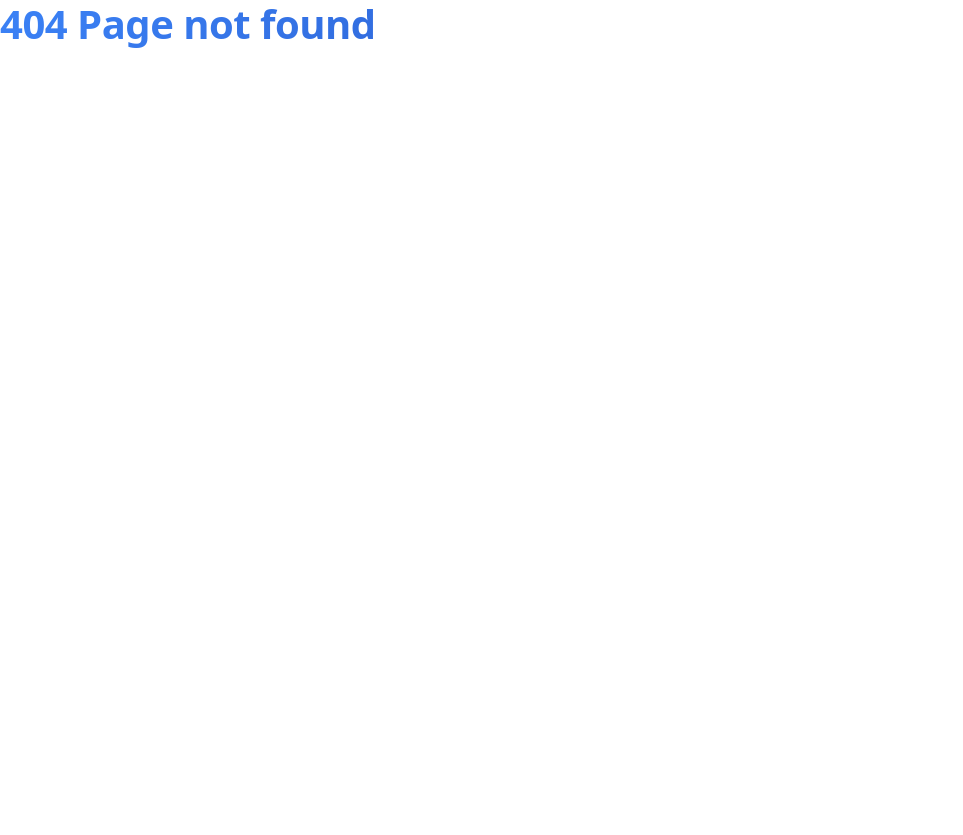
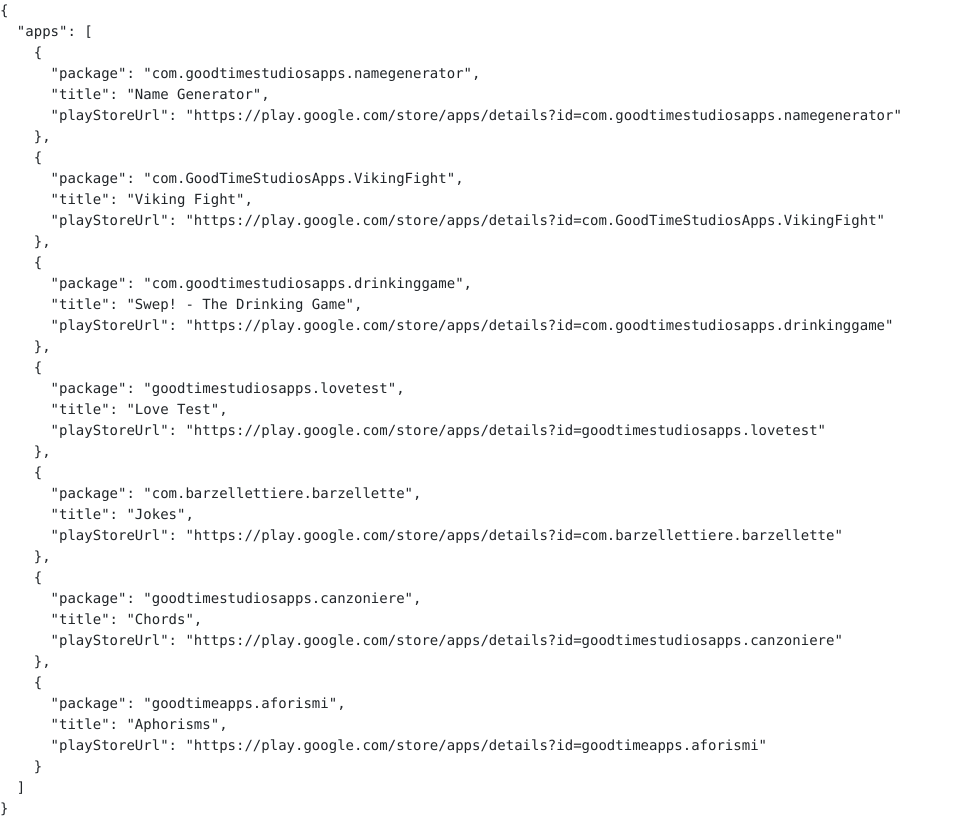
Before and after one commit to taccarlo/my_website, a React (Create React App) app: page /playStoreUrl in a window 1280 px wide. Before the commit this address had no page. Shown: the whole page, without its empty margins (0-963 px from the left). Before the commit the page ends 800 px from the top, so only its background shows below. Built offline with nearby package versions, Linux system fonts and the light colour scheme.

Commit message:
[up] play store app listing page
Adds a new route and component to display a list of Good Time Studios Apps with their package names and Google Play Store URLs. Includes SEO metadata via the useMetaTags hook.

```diff
--- a/package.json
+++ b/package.json
@@ -1,6 +1,6 @@
 {
   "name": "carlo-tacchella",
-  "version": "0.4.3",
+  "version": "0.4.4",
   "private": true,
   "dependencies": {
     "@testing-library/jest-dom": "^5.17.0",
--- a/src/App.js
+++ b/src/App.js
@@ -11,6 +11,7 @@
 import CustomErrorElement from "./components/navigation/errorElement";
 import { createBrowserRouter, RouterProvider } from "react-router-dom";
 import MyGithub from "./components/pages/myGithub";
+import PlayStoreUrl from "./components/pages/playStoreUrl";
 import './style/style.css';
 import './style/modern-theme.css';
 
@@ -54,6 +55,7 @@
       {path:'/testbench/tts', element: <TTS/>},
       {path:'/gtsa/privacypolicy', element: <PrivacyPolicy/>}
     ]},
+  {path:'/playStoreUrl', element: <PlayStoreUrl/>},
 ]);
 
 function App(){
--- /dev/null
+++ b/src/components/pages/playStoreUrl.js
@@ -0,0 +1,47 @@
+import React from 'react';
+
+function PlayStoreUrl() {
+  const data = {
+    "apps": [
+      {
+        "package": "com.goodtimestudiosapps.namegenerator",
+        "title": "Name Generator",
+        "playStoreUrl": "https://play.google.com/store/apps/details?id=com.goodtimestudiosapps.namegenerator"
+      },
+      {
+        "package": "com.GoodTimeStudiosApps.VikingFight",
+        "title": "Viking Fight",
+        "playStoreUrl": "https://play.google.com/store/apps/details?id=com.GoodTimeStudiosApps.VikingFight"
+      },
+      {
+        "package": "com.goodtimestudiosapps.drinkinggame",
+        "title": "Swep! - The Drinking Game",
+        "playStoreUrl": "https://play.google.com/store/apps/details?id=com.goodtimestudiosapps.drinkinggame"
+      },
+      {
+        "package": "goodtimestudiosapps.lovetest",
+        "title": "Love Test",
+        "playStoreUrl": "https://play.google.com/store/apps/details?id=goodtimestudiosapps.lovetest"
+      },
+      {
+        "package": "com.barzellettiere.barzellette",
+        "title": "Jokes",
+        "playStoreUrl": "https://play.google.com/store/apps/details?id=com.barzellettiere.barzellette"
+      },
+      {
+        "package": "goodtimestudiosapps.canzoniere",
+        "title": "Chords",
+        "playStoreUrl": "https://play.google.com/store/apps/details?id=goodtimestudiosapps.canzoniere"
+      },
+      {
+        "package": "goodtimeapps.aforismi",
+        "title": "Aphorisms",
+        "playStoreUrl": "https://play.google.com/store/apps/details?id=goodtimeapps.aforismi"
+      }
+    ]
+  };
+
+  return <pre>{JSON.stringify(data, null, 2)}</pre>;
+}
+
+export default PlayStoreUrl;
```
Also changed, not shown: public/playStoreUrl.json (added, +39 -0 lines), firebase.json.
